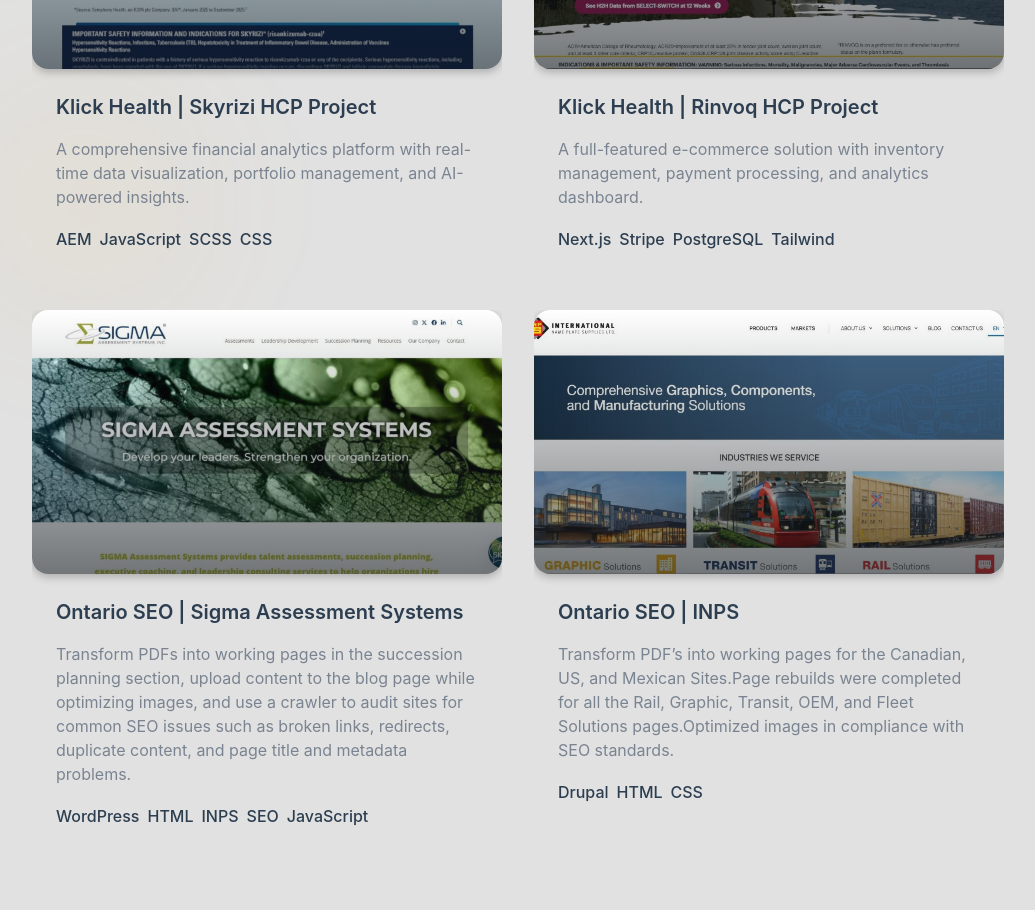
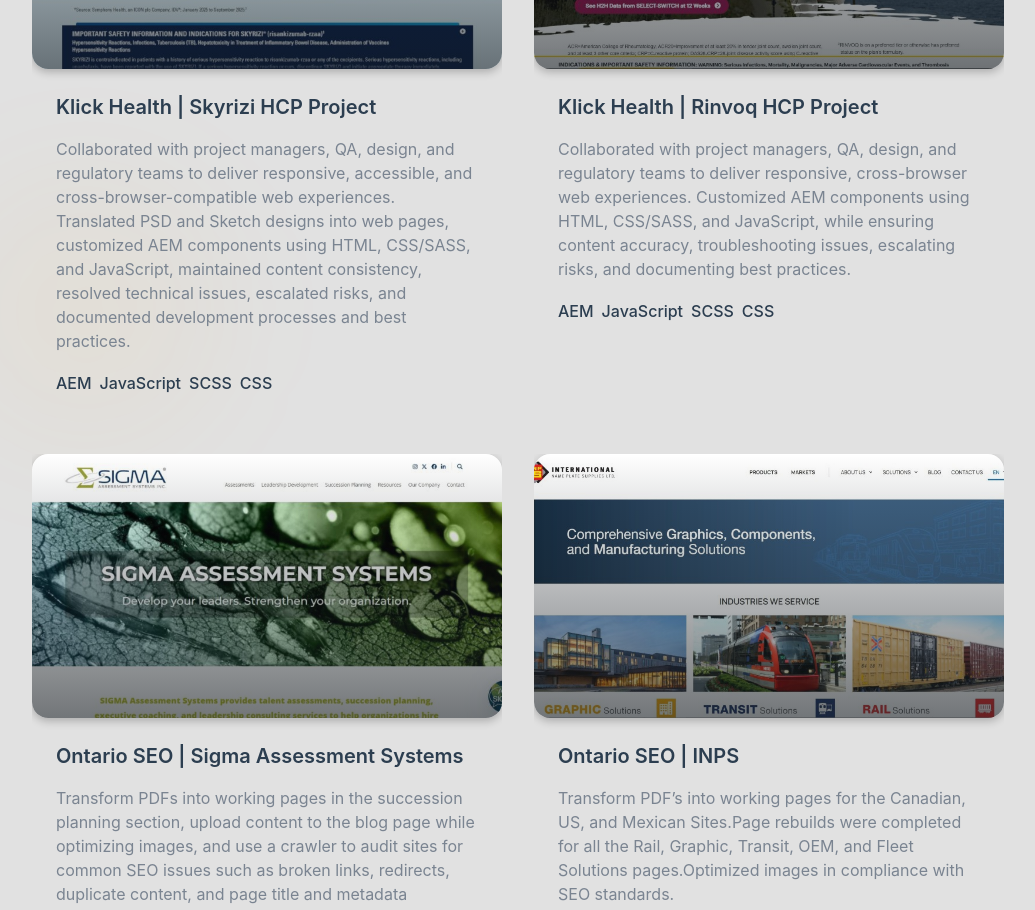
Before and after one commit to nmguni/personal-portfolio, a React (Vite) app: page / in a window 1280 px wide. Shown: the part 2960-3870 px from the top of the page, without its empty margins (122-1157 px from the left). Built offline with nearby package versions, Linux system fonts and the light colour scheme.

Commit message:
project descriptions updated

```diff
--- a/src/sections/Projects.jsx
+++ b/src/sections/Projects.jsx
@@ -11,13 +11,13 @@
 import slideTwo from '../assets/images/carousel-images/chairmanmills-slide1.jpg'
 import slideThree from '../assets/images/carousel-images/chairmanmills-slide2.jpg'
 import slideFour from '../assets/images/carousel-images/chairmanmills-slide3.jpg'
-import { PersonalProjects } from "./PersonalProjects";
+// import { PersonalProjects } from "./PersonalProjects";
 
 const projects = [
    {
       title: "Klick Health | Skyrizi HCP Project",
       description:
-         "A comprehensive financial analytics platform with real-time data visualization, portfolio management, and AI-powered insights.",
+         "Collaborated with project managers, QA, design, and regulatory teams to deliver responsive, accessible, and cross-browser-compatible web experiences. Translated PSD and Sketch designs into web pages, customized AEM components using HTML, CSS/SASS, and JavaScript, maintained content consistency, resolved technical issues, escalated risks, and documented development processes and best practices.",
       image: skyrizihcpImage,
       tags: ["AEM", "JavaScript", "SCSS", "CSS"],
       link: "https://www.skyrizihcp.com/gastroenterology/crohns-disease",
@@ -26,9 +26,9 @@
    {
       title: "Klick Health | Rinvoq HCP Project",
       description:
-         "A full-featured e-commerce solution with inventory management, payment processing, and analytics dashboard.",
+         "Collaborated with project managers, QA, design, and regulatory teams to deliver responsive, cross-browser web experiences. Customized AEM components using HTML, CSS/SASS, and JavaScript, while ensuring content accuracy, troubleshooting issues, escalating risks, and documenting best practices.",
       image: rinvoqhcpImage,
-      tags: ["Next.js", "Stripe", "PostgreSQL", "Tailwind"],
+      tags: ["AEM", "JavaScript", "SCSS", "CSS"],
       link: "https://www.rinvoqhcp.com/rheumatoid-arthritis",
       // github: "#",
    },
```
Also changed, not shown: 1 other file (tests, documents, lock files or other folders).
